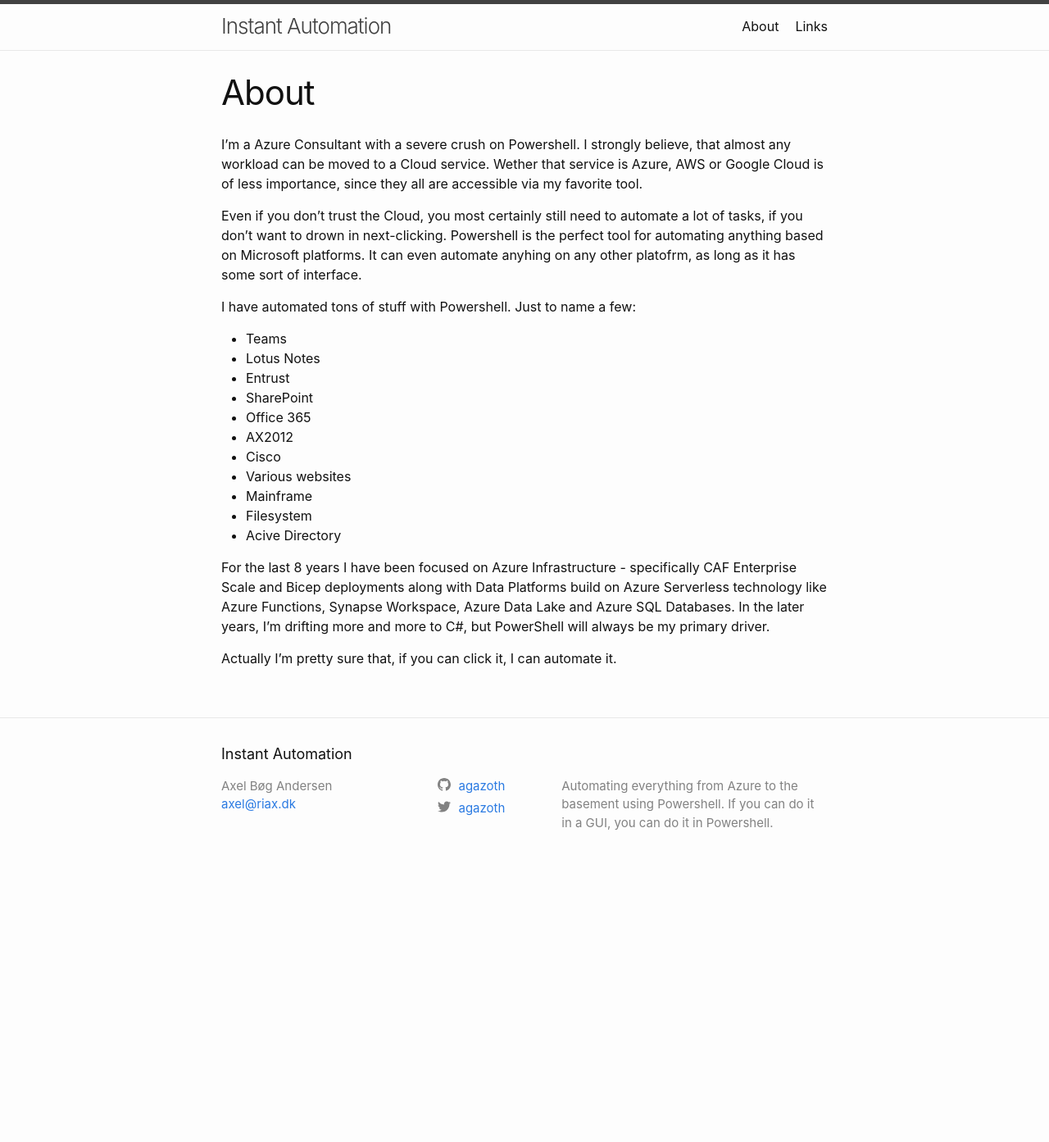
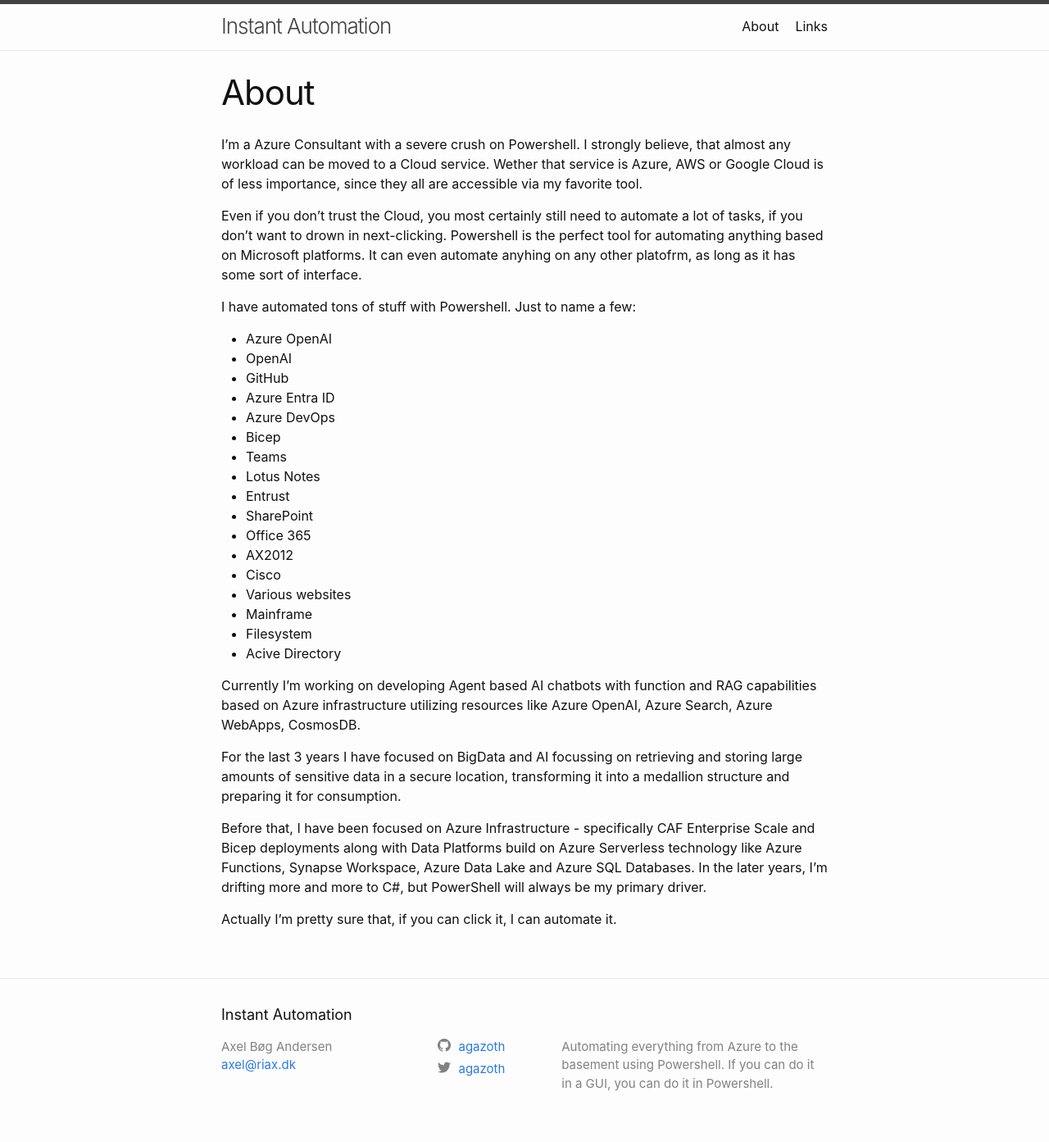
Before and after one commit to Agazoth/agazoth.github.io, a Jekyll site: the page built from about.md, in a window 1280 px wide. Shown: the whole page at 82% size. Built offline with Jekyll 4.4.1, drawn with Linux system fonts in a browser that asks for light colours; before the commit the page ends 1075 px from its top, so only the background shows below that.

Commit message:
About updated

```diff
--- a/about.md
+++ b/about.md
@@ -9,6 +9,12 @@
 Even if you don't trust the Cloud, you most certainly still need to automate a lot of tasks, if you don't want to drown in next-clicking. Powershell is the perfect tool for automating anything based on Microsoft platforms. It can even automate anyhing on any other platofrm, as long as it has some sort of interface.
 
 I have automated tons of stuff with Powershell. Just to name a few:
+* Azure OpenAI
+* OpenAI
+* GitHub
+* Azure Entra ID
+* Azure DevOps
+* Bicep
 * Teams
 * Lotus Notes
 * Entrust
@@ -21,6 +27,10 @@
 * Filesystem
 * Acive Directory
 
-For the last 8 years I have been focused on Azure Infrastructure - specifically CAF Enterprise Scale and Bicep deployments along with Data Platforms build on Azure Serverless technology like Azure Functions, Synapse Workspace, Azure Data Lake and Azure SQL Databases. In the later years, I'm drifting more and more to C#, but PowerShell will always be my primary driver.
+Currently I'm working on developing Agent based AI chatbots with function and RAG capabilities based on Azure infrastructure utilizing resources like Azure OpenAI, Azure Search, Azure WebApps, CosmosDB.
+
+For the last 3 years I have focused on BigData and AI focussing on retrieving and storing large amounts of sensitive data in a secure location, transforming it into a medallion structure and preparing it for consumption.
+
+Before that, I have been focused on Azure Infrastructure - specifically CAF Enterprise Scale and Bicep deployments along with Data Platforms build on Azure Serverless technology like Azure Functions, Synapse Workspace, Azure Data Lake and Azure SQL Databases. In the later years, I'm drifting more and more to C#, but PowerShell will always be my primary driver.
 
 Actually I'm pretty sure that, if you can click it, I can automate it.
```
